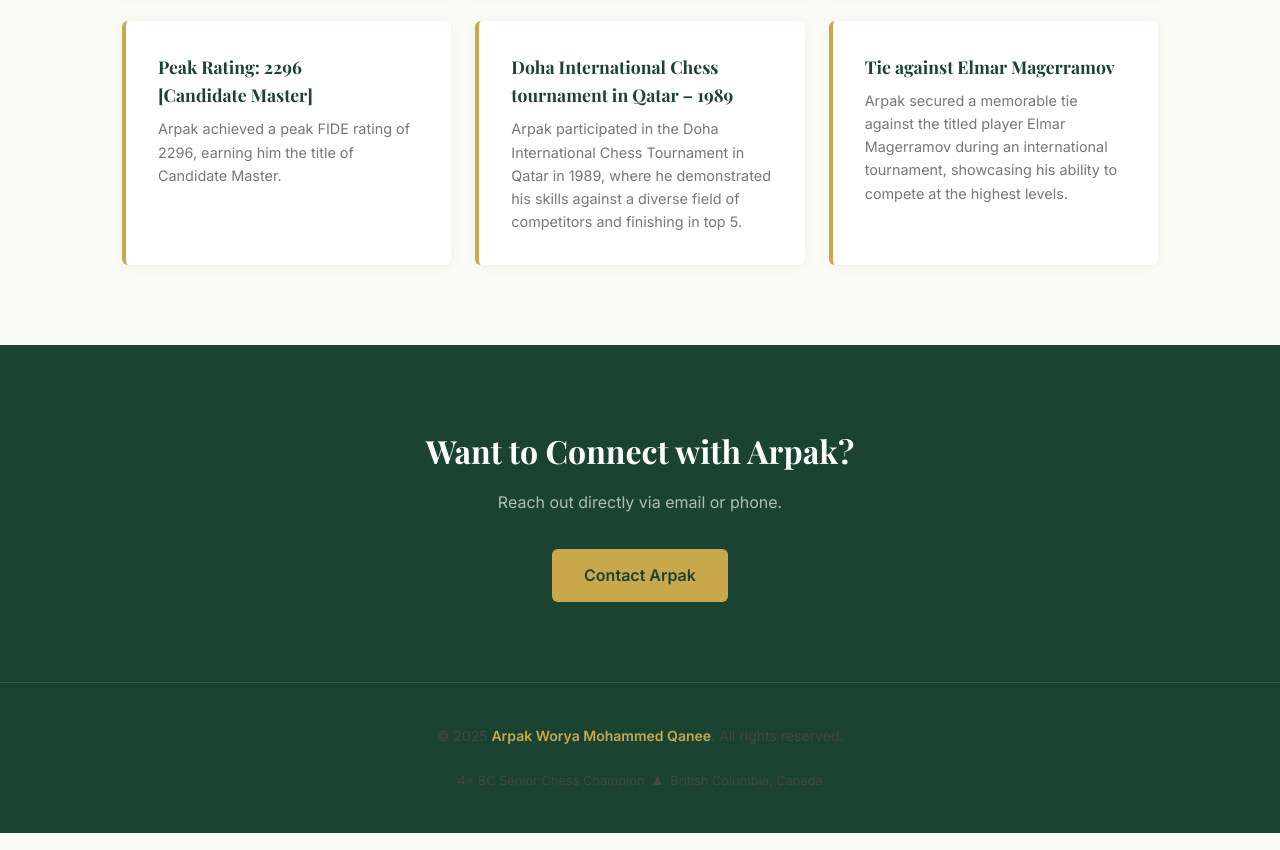
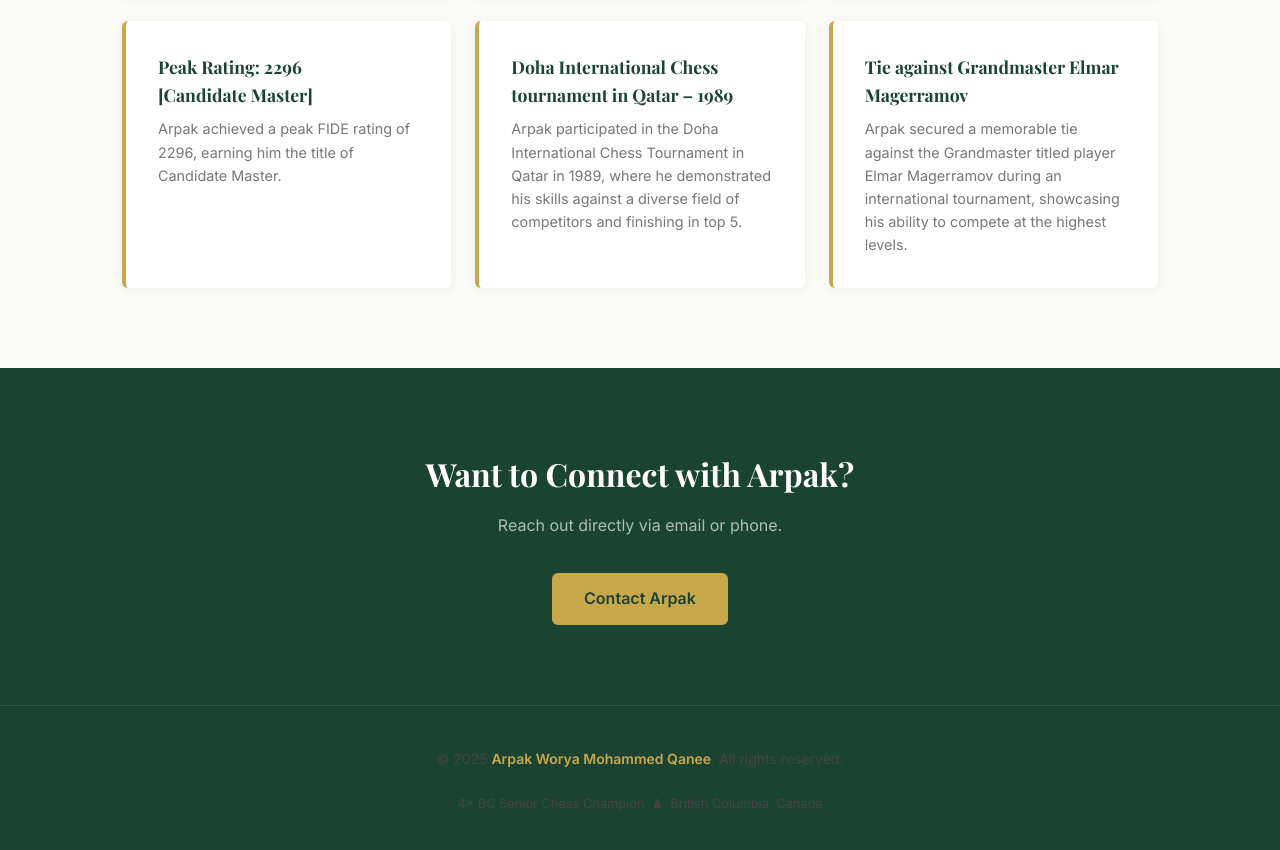
Before and after one commit to Rockingwithdaryan/Arpakchess.com, a website: page src/HTML/achievements.html in a window 1280 px wide. Shown: the part 1249-2099 px from the top of the page. Drawn offline with nearby package versions, Linux system fonts and the light colour scheme; files whose address does not match are found by name.

Commit message:
just added the word grandmaster

```diff
--- a/src/HTML/achievements.html
+++ b/src/HTML/achievements.html
@@ -92,8 +92,8 @@
         </div>
 
         <div class="achievement-card">
-          <h3>Tie against Elmar Magerramov</h3>
-          <p>Arpak secured a memorable tie against the titled player Elmar Magerramov during an international tournament, showcasing his ability to compete at the highest levels.</p>
+          <h3>Tie against Grandmaster Elmar Magerramov</h3>
+          <p>Arpak secured a memorable tie against the Grandmaster titled player Elmar Magerramov during an international tournament, showcasing his ability to compete at the highest levels.</p>
         </div>
 
       </div>
```
